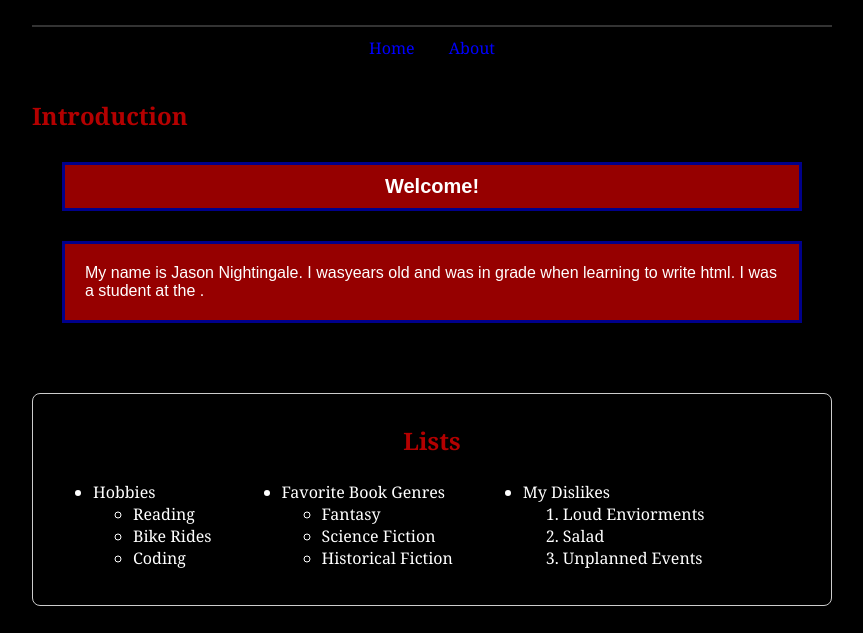
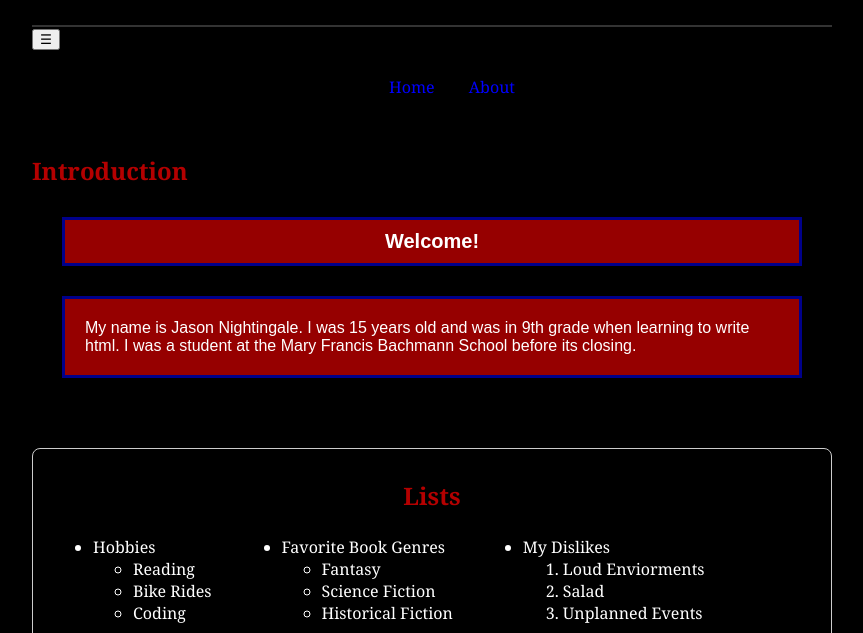
Before and after one commit to nightingalejason000-code/my-website, a plain HTML site: page index.html in a window 1280 px wide. Shown: the part 120-753 px from the top of the page, without its empty margins (208-1071 px from the left). Drawn offline with Linux system fonts and the light colour scheme.

Commit message:
added personal info to intro_p

```diff
--- a/index.html
+++ b/index.html
@@ -16,13 +16,13 @@
 
     </header>
 
-  <!-- <button id="menu-btn">&#9776</button> -->
-
+  <button id="menu-btn">&#9776</button>
+  <ul class="nav-links" id="nav-links">
     <nav>
         <a href="index.html">Home</a>
         <a href="about.html">About</a>
     </nav>
-
+  </ul>
     <!-- <button id="theme-toggle">Toggle Dark Mode</button> -->
 
 <main>
@@ -34,9 +34,9 @@
     <p class="intro bold-text center box_p center_e">Welcome!</p>
 
     <p id="intro_p">
-        My name is Jason Nightingale. I was<!--15-->years old and was in<!--9th--> grade when
+        My name is Jason Nightingale. I was 15 years old and was in 9th grade when
         learning to write html.
-        I was a student at the <!--Mary Francis Bachmann School before its closing.-->.
+        I was a student at the Mary Francis Bachmann School before its closing.
     </P>
 
 </section>
--- a/script.js
+++ b/script.js
@@ -107,6 +107,14 @@ const birth_year = 2011;
 //     console.log(scoreCounter(9, 8));
 //     console.log(scoreCounter(1, 15));
 
+//nav script
+const menuBtn = document.querySelector("#menu-btn");
+const navLinks = document.querySelector("#nav-links");
+
+menuBtn.addEventListener("click", function() {
+    navLinks.classList.toggle("open");
+});
+
 //form scripts
 const form = document.querySelector("#contact-form");
 const nameInput = document.querySelector("#name-input");
```
